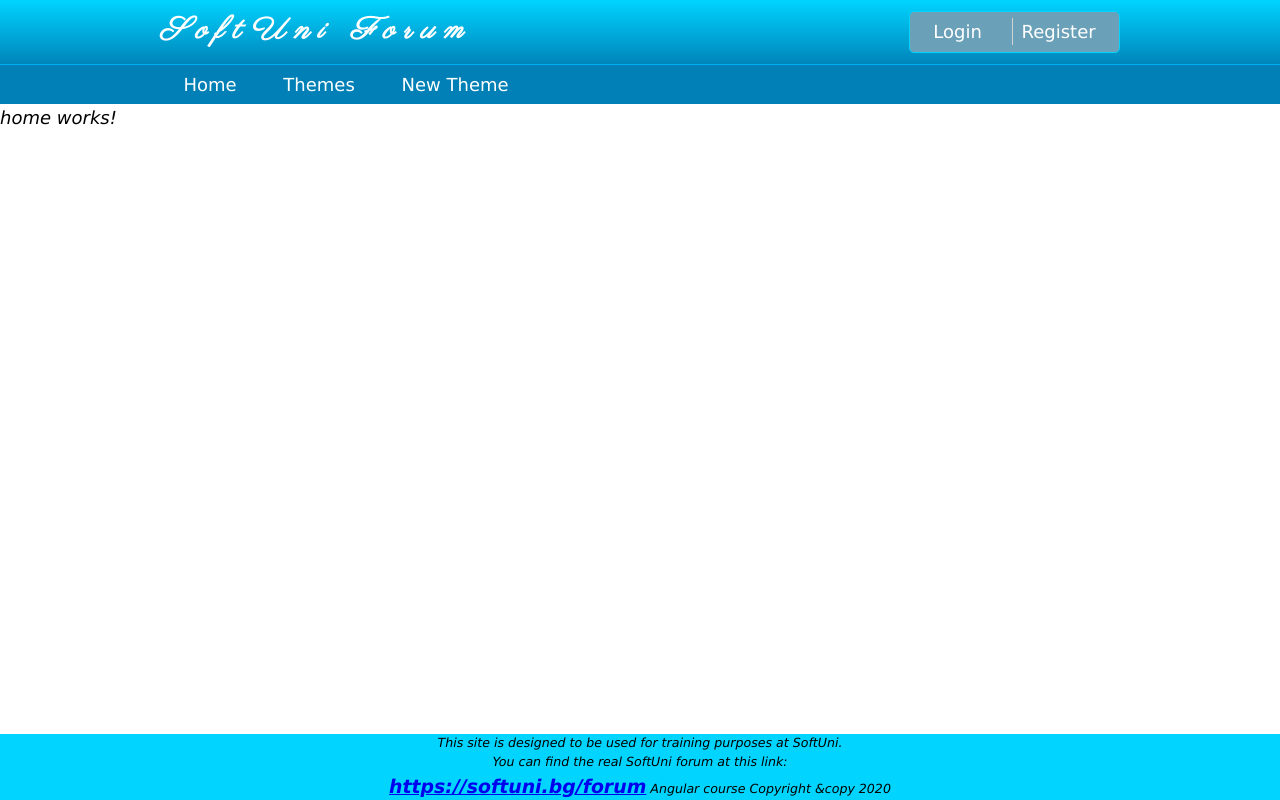
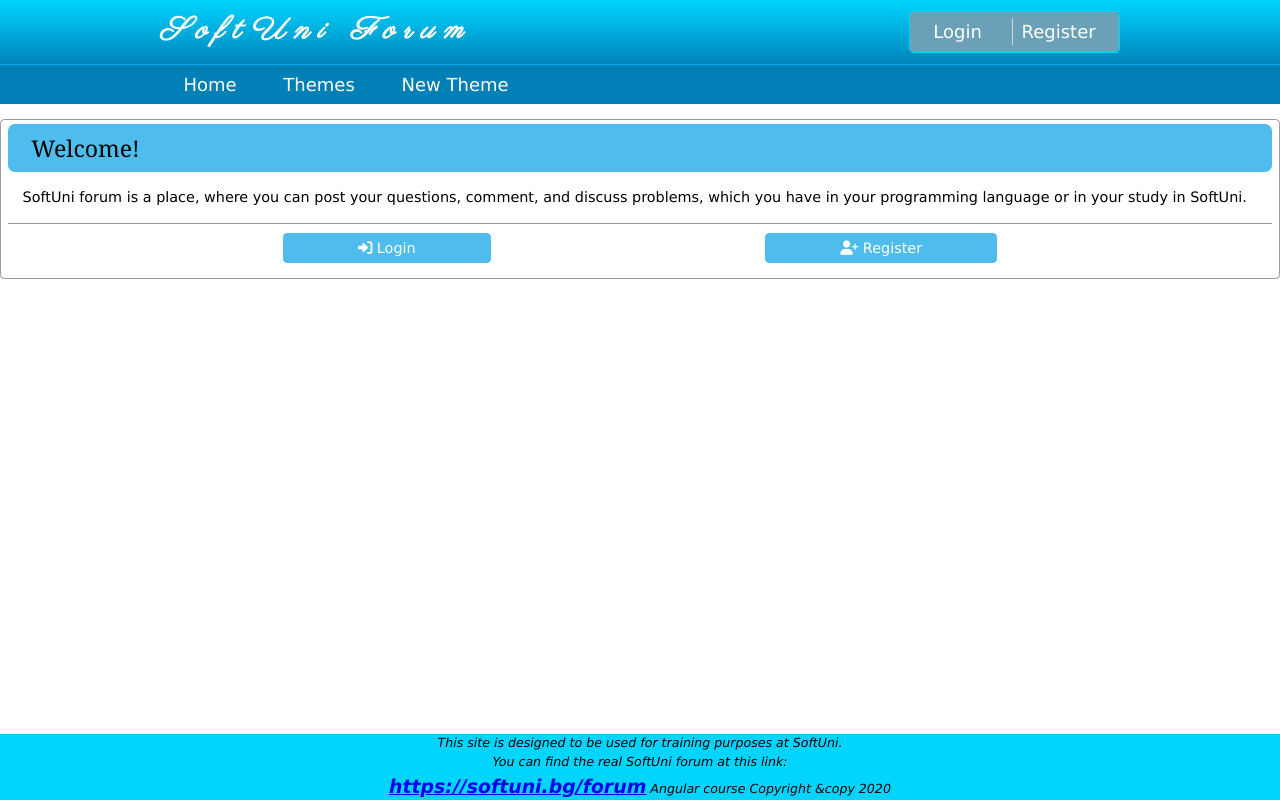
Before and after one commit to Ivaylo-Ganev/SoftUni-forum-workshop, an Angular app in the folder forum-workshop/: page /home in a window 1280 px wide. Built offline with nearby package versions, Linux system fonts and the light colour scheme.

Commit message:
Implement header routing and auth guard

```diff
--- /dev/null
+++ b/forum-workshop/src/app/core/guards/auth.activate.ts
@@ -0,0 +1,26 @@
+import { Injectable } from '@angular/core';
+import {
+  ActivatedRouteSnapshot,
+  CanActivate,
+  RouterStateSnapshot,
+  UrlTree,
+} from '@angular/router';
+import { Observable } from 'rxjs';
+import { UserService } from 'src/app/user/user.service';
+
+@Injectable({
+  providedIn: 'root',
+})
+export class AuthActivate implements CanActivate {
+    constructor(private userService: UserService) {}
+  canActivate(
+    route: ActivatedRouteSnapshot,
+    state: RouterStateSnapshot
+  ):
+    | boolean
+    | UrlTree
+    | Observable<boolean | UrlTree>
+    | Promise<boolean | UrlTree> {
+        return this.userService.isLogged;
+    }
+}
--- a/forum-workshop/src/app/core/header/header.component.html
+++ b/forum-workshop/src/app/core/header/header.component.html
@@ -3,13 +3,21 @@
         <div class="logo-wrap">
             <p class="logo"><span class="logo">SoftUni Forum</span></p>
         </div>
-        <div class="mini-navbar" *ngIf="isLogged">
-            <ul>
+        <div class="mini-navbar" >
+            <ul *ngIf="!isLogged">
                 <li>
-                    <a routerLink="login">Login</a>
+                    <a routerLink="/login">Login</a>
                 </li>
                 <li>
-                    <a routerLink="register">Register</a>
+                    <a routerLink="/register">Register</a>
+                </li>
+            </ul>
+            <ul *ngIf="isLogged">
+                <li>
+                    <a routerLink="/profile">{{firstName}}'s profile</a>
+                </li>
+                <li>
+                    <a (click)="logout()">Logout</a>
                 </li>
             </ul>
         </div>
@@ -17,13 +25,13 @@
     <nav>
         <ul>
             <li>
-                <a routerLink="home">Home</a>
+                <a routerLink="/home">Home</a>
             </li>
             <li>
-                <a routerLink="themes">Themes</a>
+                <a routerLink="/themes">Themes</a>
             </li>
             <li>
-                <a routerLink="add-theme">New Theme</a>
+                <a routerLink="/add-theme">New Theme</a>
             </li>
         </ul>
     </nav>
--- a/forum-workshop/src/app/core/header/header.component.ts
+++ b/forum-workshop/src/app/core/header/header.component.ts
@@ -1,4 +1,6 @@
 import { Component } from '@angular/core';
+import { Router } from '@angular/router';
+import { UserService } from 'src/app/user/user.service';
 
 @Component({
   selector: 'app-header',
@@ -6,6 +8,19 @@ import { Component } from '@angular/core';
   styleUrls: ['./header.component.css']
 })
 export class HeaderComponent {
-  isLogged: boolean = true;
+
+  constructor(private userService: UserService, private router: Router) {}
+
+  get isLogged(): boolean {
+    return this.userService.isLogged;
+  }
+  get firstName(): string {
+    return this.userService.user?.firstName || '';
+  }
+
+  logout(): void {
+    this.userService.logout();
+    this.router.navigate(['/']);
+  }
 
 }
--- a/forum-workshop/src/app/home/home.component.css
+++ b/forum-workshop/src/app/home/home.component.css
@@ -0,0 +1,47 @@
+/* welcome component */
+
+.welcome {
+    padding: 0.3em 0.5em;
+    border: 1px solid #999;
+    border-radius: 0.3em;
+    font-size: 0.8em;
+    margin-top: 1em;
+}
+
+.welcome h3 {
+    background-color: #4ebced;
+    border-radius: 0.3em;
+    width: 100%;
+    padding: 0.3em 1em;
+}
+
+.welcome p {
+    padding: 1em;
+    border-bottom: 1px solid #999;
+    font-style: normal;
+}
+
+.welcome a {
+    color: white;
+    text-decoration: none;
+    background-color: #4ebced;
+    border: none;
+    border-radius: 0.3em;
+    padding: 0.5em 5.2em;
+    margin: 1em;
+}
+
+.welcome a:hover {
+    cursor: pointer;
+}
+
+.welcome ul {
+    display: flex;
+    justify-content: space-evenly;
+    padding: 0;
+    margin: 1em;
+}
+
+.welcome li {
+    list-style: none;
+}
--- a/forum-workshop/src/app/home/home.component.html
+++ b/forum-workshop/src/app/home/home.component.html
@@ -1 +1,23 @@
-<p>home works!</p>
+<div class="container">
+    <div class="welcome">
+        <h3>Welcome!</h3>
+        <p>SoftUni forum is a place, where you can post your questions, comment, and discuss problems, which
+            you have in your programming language or in your study in SoftUni.</p>
+        <div class="logged" *ngIf="!isLogged">
+            <ul>
+                <li>
+                    <a routerLink="/login">
+                        <i class="fas fa-sign-in-alt"></i>
+                        Login
+                    </a>
+                </li>
+                <li>
+                    <a routerLink="/register">
+                        <i class="fas fa-user-plus"></i>
+                        Register
+                    </a>
+                </li>
+            </ul>
+        </div>
+    </div>
+</div>
--- a/forum-workshop/src/app/home/home.component.ts
+++ b/forum-workshop/src/app/home/home.component.ts
@@ -1,4 +1,6 @@
 import { Component } from '@angular/core';
+import { User } from '../types/user';
+import { UserService } from '../user/user.service';
 
 @Component({
   selector: 'app-home',
@@ -7,4 +9,9 @@ import { Component } from '@angular/core';
 })
 export class HomeComponent {
 
+  constructor(private userService: UserService) {}
+
+  get isLogged(): boolean {
+    return this.userService.isLogged;
+  }
 }
--- a/forum-workshop/src/app/theme/theme-routing.module.ts
+++ b/forum-workshop/src/app/theme/theme-routing.module.ts
@@ -3,6 +3,7 @@ import { RouterModule, Routes } from '@angular/router';
 import { MainComponent } from '../main/main.component';
 import { NewThemeComponent } from './new-theme/new-theme.component';
 import { CurrentThemeComponent } from './current-theme/current-theme.component';
+import { AuthActivate } from '../core/guards/auth.activate';
 
 const routes: Routes = [
   {
@@ -20,7 +21,8 @@ const routes: Routes = [
     ]
   },
   { path: 'add-theme',
-  component: NewThemeComponent
+  component: NewThemeComponent,
+  canActivate: [AuthActivate]
 }
 ];
 
--- a/forum-workshop/src/app/user/login/login.component.ts
+++ b/forum-workshop/src/app/user/login/login.component.ts
@@ -1,5 +1,6 @@
 import { Component } from '@angular/core';
 import { UserService } from '../user.service';
+import { Router } from '@angular/router';
 
 @Component({
   selector: 'app-login',
@@ -7,9 +8,10 @@ import { UserService } from '../user.service';
   styleUrls: ['./login.component.css']
 })
 export class LoginComponent {
-  constructor(private userService: UserService) {}
+  constructor(private userService: UserService, private router: Router) {}
 
   login(email: string, password: string) {
     this.userService.login();
+    this.router.navigate(['/']);
   }
 }
```
